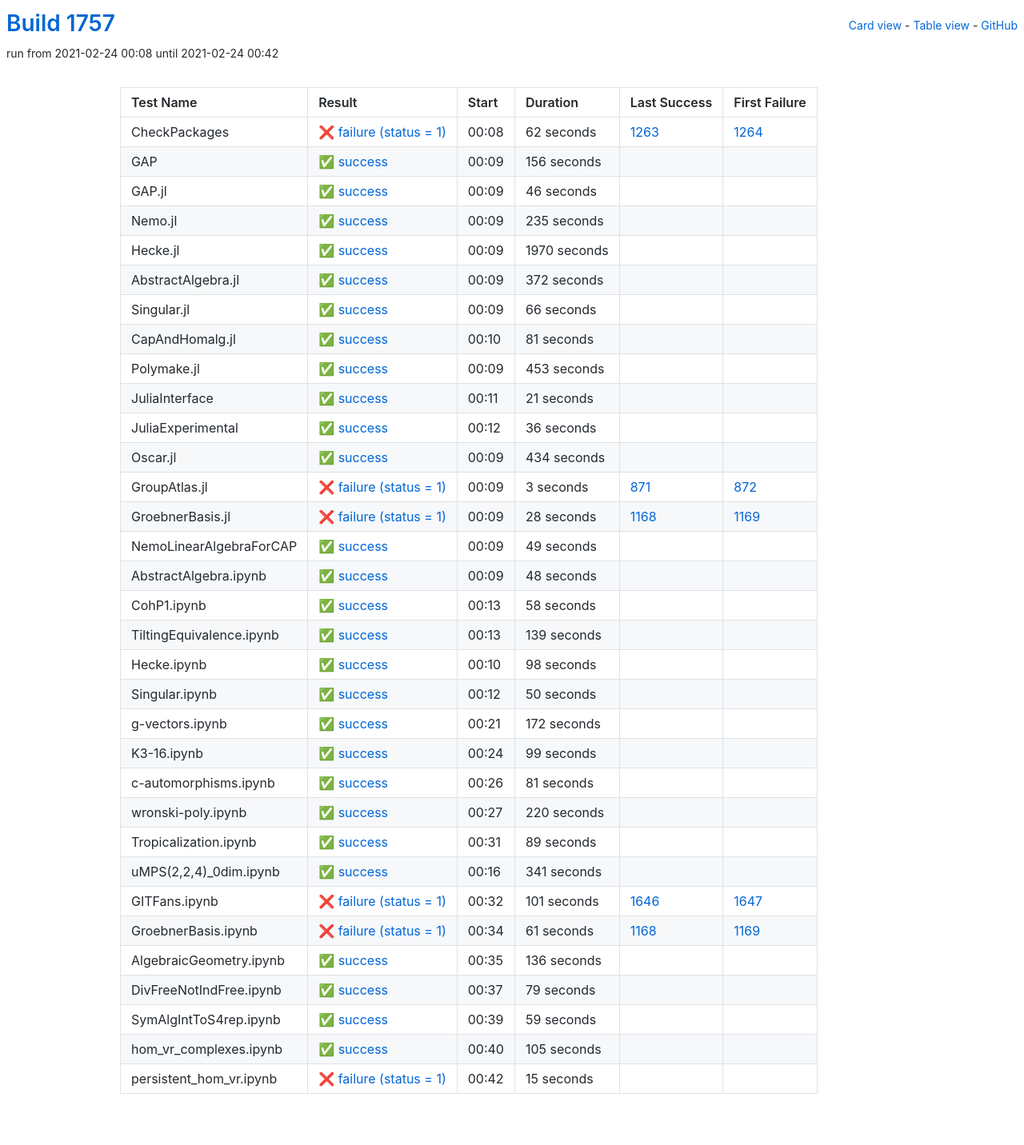
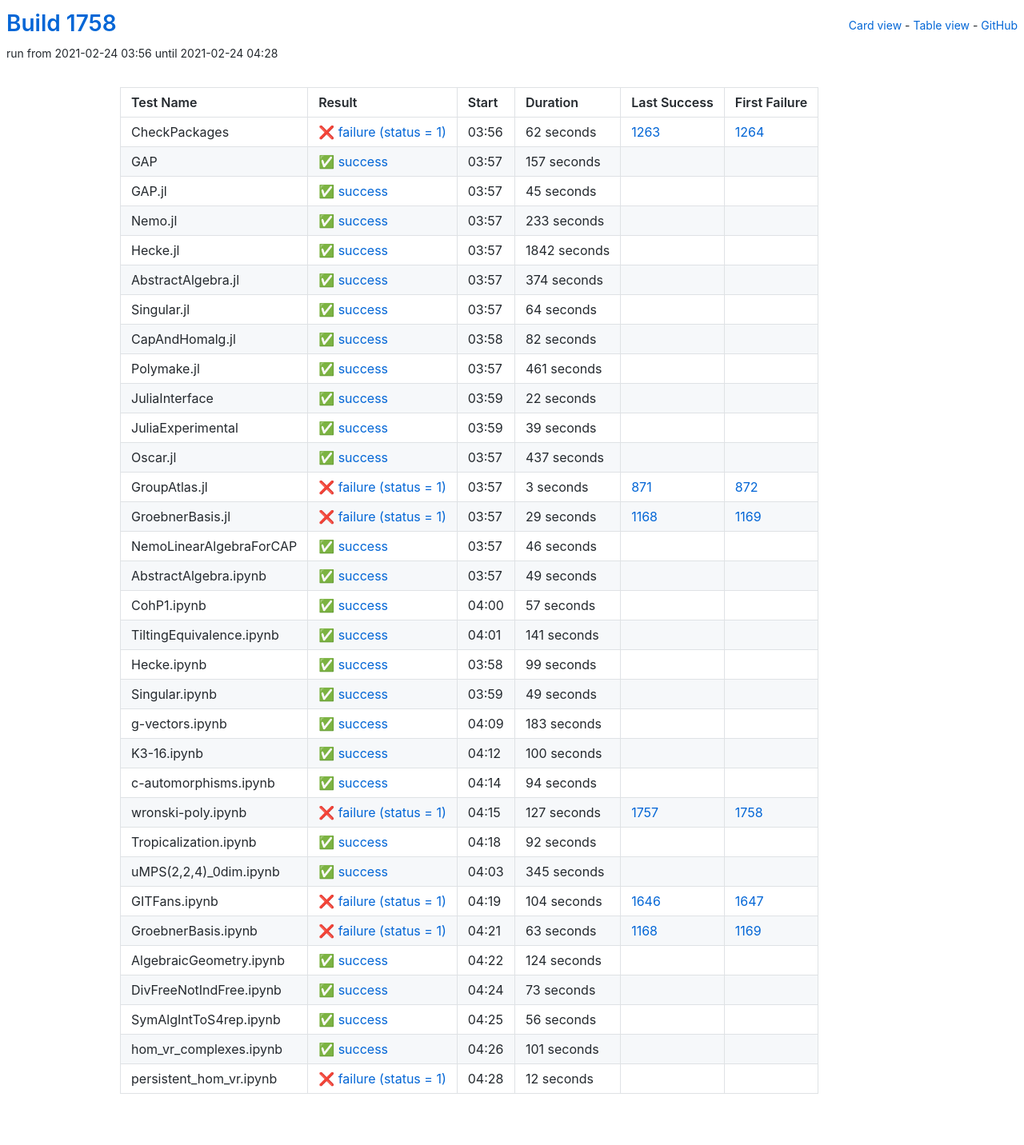
Before and after one commit to oscar-system/oscar-ci-status-stable, a Jekyll site: the page built from table.html, in a window 1280 px wide. Shown: the whole page at 80% size. Built offline with Jekyll 4.4.1, drawn with Linux system fonts in a browser that asks for light colours.

Commit message:
Build #1758

```diff
--- a/_data/ci.yml
+++ b/_data/ci.yml
@@ -1,6 +1,6 @@
 ---
-build: 1757
-build_url: https://oscarci.mathematik.uni-kl.de/job/oscar-stable/1757/
+build: 1758
+build_url: https://oscarci.mathematik.uni-kl.de/job/oscar-stable/1758/
 job: oscar-stable
 organization: oscar-system
 repo: oscar-ci-status-stable
@@ -8,8 +8,8 @@ repourl: https://github.com/oscar-system/oscar-ci-status-stable
 tests:
 - name: CheckPackages
   id: checkpackages
-  log: https://oscarci.mathematik.uni-kl.de/job/oscar-stable/1757/artifact/logs/build-1757/CheckPackages.log
-  start: 2021-02-24 00:08
+  log: https://oscarci.mathematik.uni-kl.de/job/oscar-stable/1758/artifact/logs/build-1758/CheckPackages.log
+  start: 2021-02-24 03:56
   success: false
   exitcode: 1
   status: failure
@@ -20,140 +20,140 @@ tests:
   first_failure_url: https://oscarci.mathematik.uni-kl.de/job/oscar-stable/1264/
 - name: GAP
   id: gap
-  log: https://oscarci.mathematik.uni-kl.de/job/oscar-stable/1757/artifact/logs/build-1757/GAP.log
-  start: 2021-02-24 00:09
+  log: https://oscarci.mathematik.uni-kl.de/job/oscar-stable/1758/artifact/logs/build-1758/GAP.log
+  start: 2021-02-24 03:57
   success: true
   exitcode: 0
   status: success
-  duration: 156
+  duration: 157
   last_success: false
   last_success_url:
   first_failure: false
   first_failure_url:
 - name: GAP.jl
   id: gap-jl
-  log: https://oscarci.mathematik.uni-kl.de/job/oscar-stable/1757/artifact/logs/build-1757/GAP.jl.log
-  start: 2021-02-24 00:09
+  log: https://oscarci.mathematik.uni-kl.de/job/oscar-stable/1758/artifact/logs/build-1758/GAP.jl.log
+  start: 2021-02-24 03:57
   success: true
   exitcode: 0
   status: success
-  duration: 46
+  duration: 45
   last_success: false
   last_success_url:
   first_failure: false
   first_failure_url:
 - name: Nemo.jl
   id: nemo-jl
-  log: https://oscarci.mathematik.uni-kl.de/job/oscar-stable/1757/artifact/logs/build-1757/Nemo.jl.log
-  start: 2021-02-24 00:09
+  log: https://oscarci.mathematik.uni-kl.de/job/oscar-stable/1758/artifact/logs/build-1758/Nemo.jl.log
+  start: 2021-02-24 03:57
   success: true
   exitcode: 0
   status: success
-  duration: 235
+  duration: 233
   last_success: false
   last_success_url:
   first_failure: false
   first_failure_url:
 - name: Hecke.jl
   id: hecke-jl
-  log: https://oscarci.mathematik.uni-kl.de/job/oscar-stable/1757/artifact/logs/build-1757/Hecke.jl.log
-  start: 2021-02-24 00:09
+  log: https://oscarci.mathematik.uni-kl.de/job/oscar-stable/1758/artifact/logs/build-1758/Hecke.jl.log
+  start: 2021-02-24 03:57
   success: true
   exitcode: 0
   status: success
-  duration: 1970
+  duration: 1842
   last_success: false
   last_success_url:
   first_failure: false
   first_failure_url:
 - name: AbstractAlgebra.jl
   id: abstractalgebra-jl
-  log: https://oscarci.mathematik.uni-kl.de/job/oscar-stable/1757/artifact/logs/build-1757/AbstractAlgebra.jl.log
-  start: 2021-02-24 00:09
+  log: https://oscarci.mathematik.uni-kl.de/job/oscar-stable/1758/artifact/logs/build-1758/AbstractAlgebra.jl.log
+  start: 2021-02-24 03:57
   success: true
   exitcode: 0
   status: success
-  duration: 372
+  duration: 374
   last_success: false
   last_success_url:
   first_failure: false
   first_failure_url:
 - name: Singular.jl
   id: singular-jl
-  log: https://oscarci.mathematik.uni-kl.de/job/oscar-stable/1757/artifact/logs/build-1757/Singular.jl.log
-  start: 2021-02-24 00:09
+  log: https://oscarci.mathematik.uni-kl.de/job/oscar-stable/1758/artifact/logs/build-1758/Singular.jl.log
+  start: 2021-02-24 03:57
   success: true
   exitcode: 0
   status: success
-  duration: 66
+  duration: 64
   last_success: false
   last_success_url:
   first_failure: false
   first_failure_url:
 - name: CapAndHomalg.jl
   id: capandhomalg-jl
-  log: https://oscarci.mathematik.uni-kl.de/job/oscar-stable/1757/artifact/logs/build-1757/CapAndHomalg.jl.log
-  start: 2021-02-24 00:10
+  log: https://oscarci.mathematik.uni-kl.de/job/oscar-stable/1758/artifact/logs/build-1758/CapAndHomalg.jl.log
+  start: 2021-02-24 03:58
   success: true
   exitcode: 0
   status: success
-  duration: 81
+  duration: 82
   last_success: false
   last_success_url:
   first_failure: false
   first_failure_url:
 - name: Polymake.jl
   id: polymake-jl
-  log: https://oscarci.mathematik.uni-kl.de/job/oscar-stable/1757/artifact/logs/build-1757/Polymake.jl.log
-  start: 2021-02-24 00:09
+  log: https://oscarci.mathematik.uni-kl.de/job/oscar-stable/1758/artifact/logs/build-1758/Polymake.jl.log
+  start: 2021-02-24 03:57
   success: true
   exitcode: 0
   status: success
-  duration: 453
+  duration: 461
   last_success: false
   last_success_url:
   first_failure: false
   first_failure_url:
 - name: JuliaInterface
   id: juliainterface
-  log: https://oscarci.mathematik.uni-kl.de/job/oscar-stable/1757/artifact/logs/build-1757/JuliaInterface.log
-  start: 2021-02-24 00:11
+  log: https://oscarci.mathematik.uni-kl.de/job/oscar-stable/1758/artifact/logs/build-1758/JuliaInterface.log
+  start: 2021-02-24 03:59
   success: true
   exitcode: 0
   status: success
-  duration: 21
+  duration: 22
   last_success: false
   last_success_url:
   first_failure: false
   first_failure_url:
 - name: JuliaExperimental
   id: juliaexperimental
-  log: https://oscarci.mathematik.uni-kl.de/job/oscar-stable/1757/artifact/logs/build-1757/JuliaExperimental.log
-  start: 2021-02-24 00:12
+  log: https://oscarci.mathematik.uni-kl.de/job/oscar-stable/1758/artifact/logs/build-1758/JuliaExperimental.log
+  start: 2021-02-24 03:59
   success: true
   exitcode: 0
   status: success
-  duration: 36
+  duration: 39
   last_success: false
   last_success_url:
   first_failure: false
   first_failure_url:
 - name: Oscar.jl
   id: oscar-jl
-  log: https://oscarci.mathematik.uni-kl.de/job/oscar-stable/1757/artifact/logs/build-1757/Oscar.jl.log
-  start: 2021-02-24 00:09
+  log: https://oscarci.mathematik.uni-kl.de/job/oscar-stable/1758/artifact/logs/build-1758/Oscar.jl.log
+  start: 2021-02-24 03:57
   success: true
   exitcode: 0
   status: success
-  duration: 434
+  duration: 437
   last_success: false
   last_success_url:
   first_failure: false
   first_failure_url:
 - name: GroupAtlas.jl
   id: groupatlas-jl
-  log: https://oscarci.mathematik.uni-kl.de/job/oscar-stable/1757/artifact/logs/build-1757/GroupAtlas.jl.log
-  start: 2021-02-24 00:09
+  log: https://oscarci.mathematik.uni-kl.de/job/oscar-stable/1758/artifact/logs/build-1758/GroupAtlas.jl.log
+  start: 2021-02-24 03:57
   success: false
   exitcode: 1
   status: failure
@@ -164,20 +164,32 @@ tests:
   first_failure_url: https://oscarci.mathematik.uni-kl.de/job/oscar-stable/872/
 - name: GroebnerBasis.jl
   id: groebnerbasis-jl
-  log: https://oscarci.mathematik.uni-kl.de/job/oscar-stable/1757/artifact/logs/build-1757/GroebnerBasis.jl.log
-  start: 2021-02-24 00:09
+  log: https://oscarci.mathematik.uni-kl.de/job/oscar-stable/1758/artifact/logs/build-1758/GroebnerBasis.jl.log
+  start: 2021-02-24 03:57
   success: false
   exitcode: 1
   status: failure
-  duration: 28
+  duration: 29
   last_success: 1168
   last_success_url: https://oscarci.mathematik.uni-kl.de/job/oscar-stable/1168/
   first_failure: 1169
   first_failure_url: https://oscarci.mathematik.uni-kl.de/job/oscar-stable/1169/
 - name: NemoLinearAlgebraForCAP
   id: nemolinearalgebraforcap
-  log: https://oscarci.mathematik.uni-kl.de/job/oscar-stable/1757/artifact/logs/build-1757/NemoLinearAlgebraForCAP.log
-  start: 2021-02-24 00:09
+  log: https://oscarci.mathematik.uni-kl.de/job/oscar-stable/1758/artifact/logs/build-1758/NemoLinearAlgebraForCAP.log
+  start: 2021-02-24 03:57
+  success: true
+  exitcode: 0
+  status: success
+  duration: 46
+  last_success: false
+  last_success_url:
+  first_failure: false
+  first_failure_url:
+- name: AbstractAlgebra.ipynb
+  id: abstractalgebra-ipynb
+  log: https://oscarci.mathematik.uni-kl.de/job/oscar-stable/1758/artifact/logs/build-1758/AbstractAlgebra.ipynb.log
+  start: 2021-02-24 03:57
   success: true
   exitcode: 0
   status: success
@@ -186,82 +198,34 @@ tests:
   last_success_url:
   first_failure: false
   first_failure_url:
-- name: AbstractAlgebra.ipynb
-  id: abstractalgebra-ipynb
-  log: https://oscarci.mathematik.uni-kl.de/job/oscar-stable/1757/artifact/logs/build-1757/AbstractAlgebra.ipynb.log
-  start: 2021-02-24 00:09
+- name: CohP1.ipynb
+  id: cohp1-ipynb
+  log: https://oscarci.mathematik.uni-kl.de/job/oscar-stable/1758/artifact/logs/build-1758/CohP1.ipynb.log
+  start: 2021-02-24 04:00
   success: true
   exitcode: 0
   status: success
-  duration: 48
-  last_success: false
-  last_success_url:
-  first_failure: false
-  first_failure_url:
-- name: CohP1.ipynb
-  id: cohp1-ipynb
-  log: https://oscarci.mathematik.uni-kl.de/job/oscar-stable/1757/artifact/logs/build-1757/CohP1.ipynb.log
-  start: 2021-02-24 00:13
-  success: true
-  exitcode: 0
-  status: success
-  duration: 58
+  duration: 57
   last_success: false
   last_success_url:
   first_failure: false
   first_failure_url:
 - name: TiltingEquivalence.ipynb
   id: tiltingequivalence-ipynb
-  log: https://oscarci.mathematik.uni-kl.de/job/oscar-stable/1757/artifact/logs/build-1757/TiltingEquivalence.ipynb.log
-  start: 2021-02-24 00:13
+  log: https://oscarci.mathematik.uni-kl.de/job/oscar-stable/1758/artifact/logs/build-1758/TiltingEquivalence.ipynb.log
+  start: 2021-02-24 04:01
   success: true
   exitcode: 0
   status: success
-  duration: 139
+  duration: 141
   last_success: false
   last_success_url:
   first_failure: false
   first_failure_url:
 - name: Hecke.ipynb
   id: hecke-ipynb
-  log: https://oscarci.mathematik.uni-kl.de/job/oscar-stable/1757/artifact/logs/build-1757/Hecke.ipynb.log
-  start: 2021-02-24 00:10
-  success: true
-  exitcode: 0
-  status: success
-  duration: 98
-  last_success: false
-  last_success_url:
-  first_failure: false
-  first_failure_url:
-- name: Singular.ipynb
-  id: singular-ipynb
-  log: https://oscarci.mathematik.uni-kl.de/job/oscar-stable/1757/artifact/logs/build-1757/Singular.ipynb.log
-  start: 2021-02-24 00:12
-  success: true
-  exitcode: 0
-  status: success
-  duration: 50
-  last_success: false
-  last_success_url:
-  first_failure: false
-  first_failure_url:
-- name: g-vectors.ipynb
-  id: g-vectors-ipynb
-  log: https://oscarci.mathematik.uni-kl.de/job/oscar-stable/1757/artifact/logs/build-1757/g-vectors.ipynb.log
-  start: 2021-02-24 00:21
-  success: true
-  exitcode: 0
-  status: success
-  duration: 172
-  last_success: false
-  last_success_url:
-  first_failure: false
-  first_failure_url:
-- name: K3-16.ipynb
-  id: k3-16-ipynb
-  log: https://oscarci.mathematik.uni-kl.de/job/oscar-stable/1757/artifact/logs/build-1757/K3-16.ipynb.log
-  start: 2021-02-24 00:24
+  log: https://oscarci.mathematik.uni-kl.de/job/oscar-stable/1758/artifact/logs/build-1758/Hecke.ipynb.log
+  start: 2021-02-24 03:58
   success: true
   exitcode: 0
   status: success
@@ -270,134 +234,170 @@ tests:
   last_success_url:
   first_failure: false
   first_failure_url:
-- name: c-automorphisms.ipynb
-  id: c-automorphisms-ipynb
-  log: https://oscarci.mathematik.uni-kl.de/job/oscar-stable/1757/artifact/logs/build-1757/c-automorphisms.ipynb.log
-  start: 2021-02-24 00:26
+- name: Singular.ipynb
+  id: singular-ipynb
+  log: https://oscarci.mathematik.uni-kl.de/job/oscar-stable/1758/artifact/logs/build-1758/Singular.ipynb.log
+  start: 2021-02-24 03:59
   success: true
   exitcode: 0
   status: success
-  duration: 81
+  duration: 49
+  last_success: false
+  last_success_url:
+  first_failure: false
+  first_failure_url:
+- name: g-vectors.ipynb
+  id: g-vectors-ipynb
+  log: https://oscarci.mathematik.uni-kl.de/job/oscar-stable/1758/artifact/logs/build-1758/g-vectors.ipynb.log
+  start: 2021-02-24 04:09
+  success: true
+  exitcode: 0
+  status: success
+  duration: 183
+  last_success: false
+  last_success_url:
+  first_failure: false
+  first_failure_url:
+- name: K3-16.ipynb
+  id: k3-16-ipynb
+  log: https://oscarci.mathematik.uni-kl.de/job/oscar-stable/1758/artifact/logs/build-1758/K3-16.ipynb.log
+  start: 2021-02-24 04:12
+  success: true
+  exitcode: 0
+  status: success
+  duration: 100
+  last_success: false
+  last_success_url:
+  first_failure: false
+  first_failure_url:
+- name: c-automorphisms.ipynb
+  id: c-automorphisms-ipynb
+  log: https://oscarci.mathematik.uni-kl.de/job/oscar-stable/1758/artifact/logs/build-1758/c-automorphisms.ipynb.log
+  start: 2021-02-24 04:14
+  success: true
+  exitcode: 0
+  status: success
+  duration: 94
   last_success: false
   last_success_url:
   first_failure: false
   first_failure_url:
 - name: wronski-poly.ipynb
   id: wronski-poly-ipynb
-  log: https://oscarci.mathematik.uni-kl.de/job/oscar-stable/1757/artifact/logs/build-1757/wronski-poly.ipynb.log
-  start: 2021-02-24 00:27
+  log: https://oscarci.mathematik.uni-kl.de/job/oscar-stable/1758/artifact/logs/build-1758/wronski-poly.ipynb.log
+  start: 2021-02-24 04:15
+  success: false
+  exitcode: 1
+  status: failure
+  duration: 127
+  last_success: 1757
+  last_success_url: https://oscarci.mathematik.uni-kl.de/job/oscar-stable/1757/
+  first_failure: 1758
+  first_failure_url: https://oscarci.mathematik.uni-kl.de/job/oscar-stable/1758/
+- name: Tropicalization.ipynb
+  id: tropicalization-ipynb
+  log: https://oscarci.mathematik.uni-kl.de/job/oscar-stable/1758/artifact/logs/build-1758/Tropicalization.ipynb.log
+  start: 2021-02-24 04:18
   success: true
   exitcode: 0
   status: success
-  duration: 220
-  last_success: false
-  last_success_url:
-  first_failure: false
-  first_failure_url:
-- name: Tropicalization.ipynb
-  id: tropicalization-ipynb
-  log: https://oscarci.mathematik.uni-kl.de/job/oscar-stable/1757/artifact/logs/build-1757/Tropicalization.ipynb.log
-  start: 2021-02-24 00:31
-  success: true
-  exitcode: 0
-  status: success
-  duration: 89
+  duration: 92
   last_success: false
   last_success_url:
   first_failure: false
   first_failure_url:
 - name: uMPS(2,2,4)_0dim.ipynb
   id: umps-2-2-4-0dim-ipynb
-  log: https://oscarci.mathematik.uni-kl.de/job/oscar-stable/1757/artifact/logs/build-1757/uMPS-2-2-4-_0dim.ipynb.log
-  start: 2021-02-24 00:16
+  log: https://oscarci.mathematik.uni-kl.de/job/oscar-stable/1758/artifact/logs/build-1758/uMPS-2-2-4-_0dim.ipynb.log
+  start: 2021-02-24 04:03
   success: true
   exitcode: 0
   status: success
-  duration: 341
+  duration: 345
   last_success: false
   last_success_url:
   first_failure: false
   first_failure_url:
 - name: GITFans.ipynb
   id: gitfans-ipynb
-  log: https://oscarci.mathematik.uni-kl.de/job/oscar-stable/1757/artifact/logs/build-1757/GITFans.ipynb.log
-  start: 2021-02-24 00:32
+  log: https://oscarci.mathematik.uni-kl.de/job/oscar-stable/1758/artifact/logs/build-1758/GITFans.ipynb.log
+  start: 2021-02-24 04:19
   success: false
   exitcode: 1
   status: failure
-  duration: 101
+  duration: 104
   last_success: 1646
   last_success_url: https://oscarci.mathematik.uni-kl.de/job/oscar-stable/1646/
   first_failure: 1647
   first_failure_url: https://oscarci.mathematik.uni-kl.de/job/oscar-stable/1647/
 - name: GroebnerBasis.ipynb
   id: groebnerbasis-ipynb
-  log: https://oscarci.mathematik.uni-kl.de/job/oscar-stable/1757/artifact/logs/build-1757/GroebnerBasis.ipynb.log
-  start: 2021-02-24 00:34
+  log: https://oscarci.mathematik.uni-kl.de/job/oscar-stable/1758/artifact/logs/build-1758/GroebnerBasis.ipynb.log
+  start: 2021-02-24 04:21
   success: false
   exitcode: 1
   status: failure
-  duration: 61
+  duration: 63
   last_success: 1168
   last_success_url: https://oscarci.mathematik.uni-kl.de/job/oscar-stable/1168/
   first_failure: 1169
   first_failure_url: https://oscarci.mathematik.uni-kl.de/job/oscar-stable/1169/
 - name: AlgebraicGeometry.ipynb
   id: algebraicgeometry-ipynb
-  log: https://oscarci.mathematik.uni-kl.de/job/oscar-stable/1757/artifact/logs/build-1757/AlgebraicGeometry.ipynb.log
-  start: 2021-02-24 00:35
+  log: https://oscarci.mathematik.uni-kl.de/job/oscar-stable/1758/artifact/logs/build-1758/AlgebraicGeometry.ipynb.log
+  start: 2021-02-24 04:22
   success: true
   exitcode: 0
   status: success
-  duration: 136
+  duration: 124
   last_success: false
   last_success_url:
   first_failure: false
   first_failure_url:
 - name: DivFreeNotIndFree.ipynb
   id: divfreenotindfree-ipynb
-  log: https://oscarci.mathematik.uni-kl.de/job/oscar-stable/1757/artifact/logs/build-1757/DivFreeNotIndFree.ipynb.log
-  start: 2021-02-24 00:37
+  log: https://oscarci.mathematik.uni-kl.de/job/oscar-stable/1758/artifact/logs/build-1758/DivFreeNotIndFree.ipynb.log
+  start: 2021-02-24 04:24
   success: true
   exitcode: 0
   status: success
-  duration: 79
+  duration: 73
   last_success: false
   last_success_url:
   first_failure: false
   first_failure_url:
 - name: SymAlgIntToS4rep.ipynb
   id: symalginttos4rep-ipynb
-  log: https://oscarci.mathematik.uni-kl.de/job/oscar-stable/1757/artifact/logs/build-1757/SymAlgIntToS4rep.ipynb.log
-  start: 2021-02-24 00:39
+  log: https://oscarci.mathematik.uni-kl.de/job/oscar-stable/1758/artifact/logs/build-1758/SymAlgIntToS4rep.ipynb.log
+  start: 2021-02-24 04:25
   success: true
   exitcode: 0
   status: success
-  duration: 59
+  duration: 56
   last_success: false
   last_success_url:
   first_failure: false
   first_failure_url:
 - name: hom_vr_complexes.ipynb
   id: hom-vr-complexes-ipynb
-  log: https://oscarci.mathematik.uni-kl.de/job/oscar-stable/1757/artifact/logs/build-1757/hom_vr_complexes.ipynb.log
-  start: 2021-02-24 00:40
+  log: https://oscarci.mathematik.uni-kl.de/job/oscar-stable/1758/artifact/logs/build-1758/hom_vr_complexes.ipynb.log
+  start: 2021-02-24 04:26
   success: true
   exitcode: 0
   status: success
-  duration: 105
+  duration: 101
   last_success: false
   last_success_url:
   first_failure: false
   first_failure_url:
 - name: persistent_hom_vr.ipynb
   id: persistent-hom-vr-ipynb
-  log: https://oscarci.mathematik.uni-kl.de/job/oscar-stable/1757/artifact/logs/build-1757/persistent_hom_vr.ipynb.log
-  start: 2021-02-24 00:42
+  log: https://oscarci.mathematik.uni-kl.de/job/oscar-stable/1758/artifact/logs/build-1758/persistent_hom_vr.ipynb.log
+  start: 2021-02-24 04:28
   success: false
   exitcode: 1
   status: failure
-  duration: 15
+  duration: 12
   last_success: false
   last_success_url:
   first_failure: false
```
Also changed, not shown: README.md.
